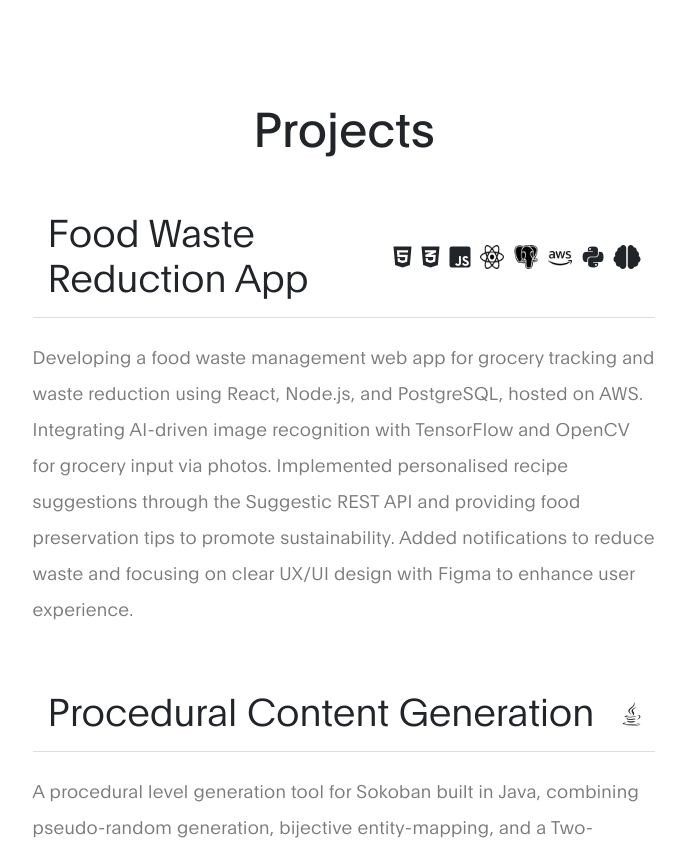
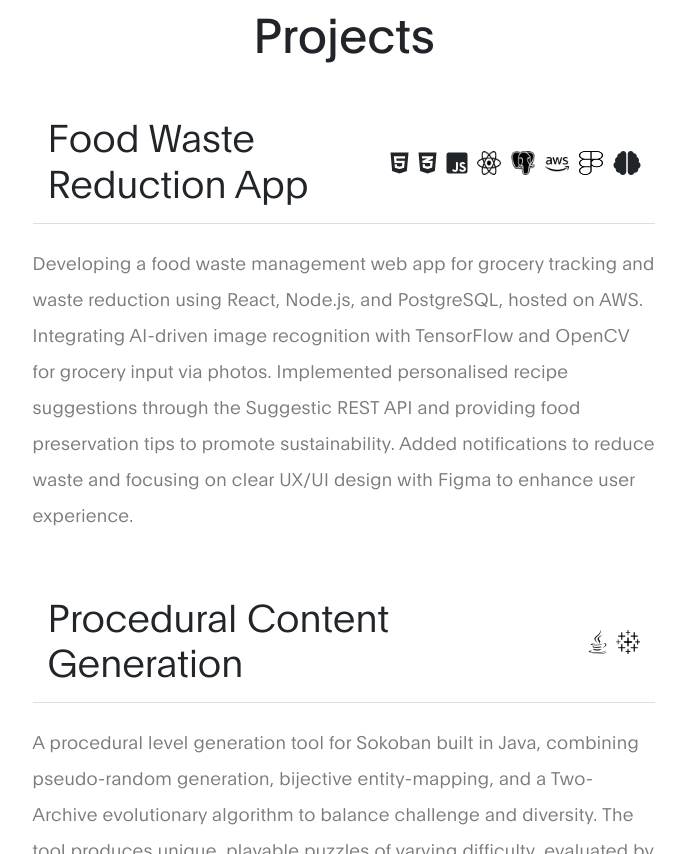
Before and after one commit to Sami-hat/Sami-hat.github.io, a plain HTML site: page index.html in a window 1280 px wide. Shown: the part 1670-2524 px from the top of the page, without its empty margins (296-982 px from the left). Drawn offline with Linux system fonts and the light colour scheme.

Commit message:
project update

```diff
--- a/index.html
+++ b/index.html
@@ -97,14 +97,14 @@
                             practical impacts in tech.
                         </p>
 
-                        <ul class="mt-7 mb-7 mb-lg-0 mt-4 profile-list list-unstyled">
+                        <!-- <ul class="mt-7 mb-7 mb-lg-0 mt-4 profile-list list-unstyled">
                             <li><strong>Full Name :</strong> Sami Hatoum </li>
 
                             <li><strong>Date of Birth:</strong> 24 June 2004</li>
 
                             <li><strong>Email :</strong> shatoum101@gmail.com</li>
 
-                        </ul>
+                        </ul> -->
                     </div>
 
                 </div>
@@ -192,8 +192,9 @@
                         <img src="..\images\react.png" alt="React" title="React">
                         <img src="..\images\postgreSQL.png" alt="PostgreSQL" title="PostgreSQL">
                         <img src="..\images\aws.png" alt="AWS" title="AWS">
-                        <i class="fab fa-python" title="Python - Flask"></i>
-                        <i class="fas fa-brain" title="Machine Learning - TensorFlow"></i>
+                        <img src="..\images\figma.png" alt="Figma" title="Figma">
+                        <!-- <i class="fab fa-python" title="Python"></i> -->
+                        <i class="fas fa-brain" title="Machine Learning - TensorFlow + OpenCV"></i>
                     </div>
                 </header>
                 <p>
@@ -216,6 +217,7 @@
                     </div>
                     <div class="tech-icons">
                         <i class="fab fa-java" title="Java"></i>
+                        <img src="..\images\tableau.png" alt="Tableau" title="Tableau">
                     </div>
                 </header>
                 <p>
```
Also changed, not shown: images/figma.png (added), images/tableau.png (added), 1 other file.
